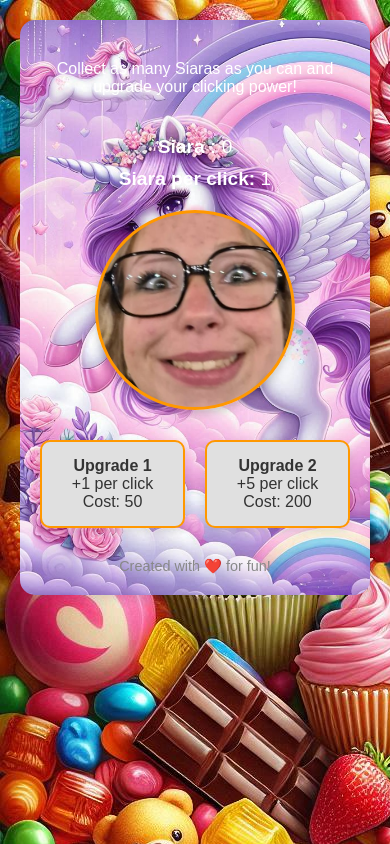
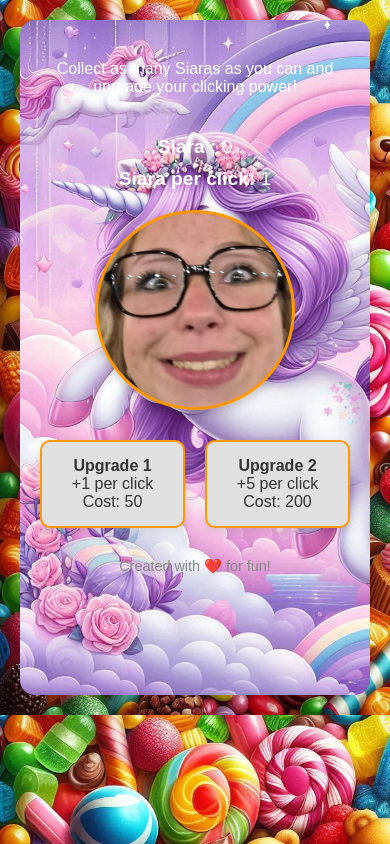
Before and after one commit to Supremebatmat/Siara-clicker, a plain HTML site: page index.html in a window 390 px wide. Drawn offline with Linux system fonts and the light colour scheme.

Commit message:
repsonsive for Iphone 12pro

```diff
--- a/style.css
+++ b/style.css
@@ -12,13 +12,14 @@ body {
   text-align: center;
   padding: 20px;
   background-image: url("./bonbon.png");
+  background-size: cover;
 }
 
 /* Container */
 .container {
   max-width: 800px;
   margin: 0 auto;
-
+height: 80vh;
   padding: 20px;
   border-radius: 15px;
   box-shadow: 0 4px 10px rgba(0, 0, 0, 0.1);
```
